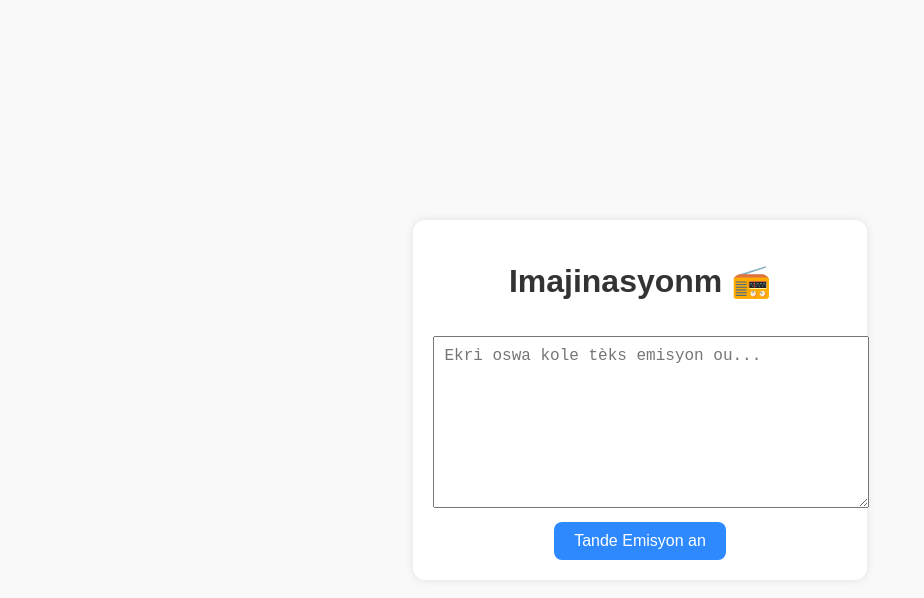
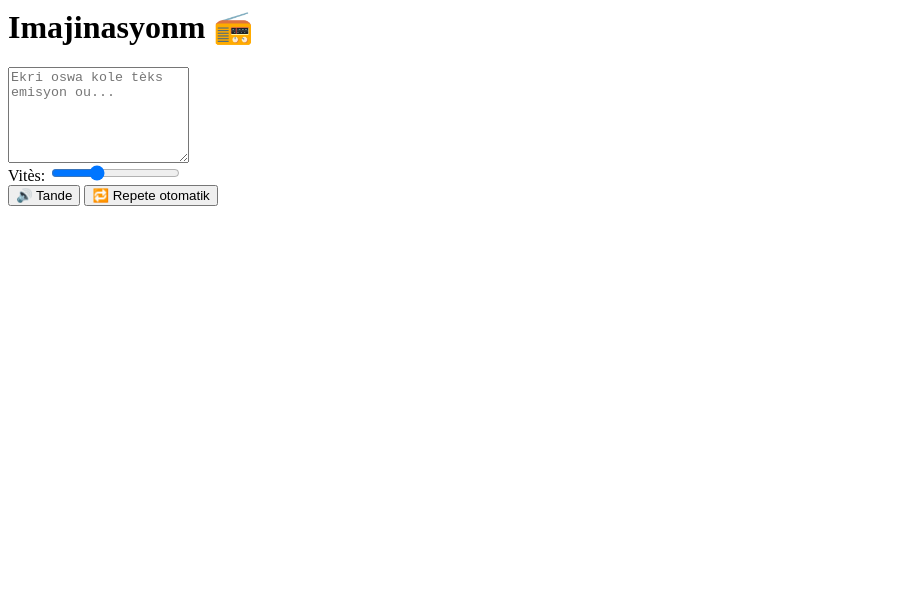
Before and after one commit to Selkokchante/imajinasyonm-demo, a plain HTML site: page index.html in a window 1280 px wide. Shown: the whole page, without its empty margins (0-924 px from the left). Drawn offline with Linux system fonts and the light colour scheme.

Commit message:
Update index.html

```diff
--- a/index.html
+++ b/index.html
@@ -1,17 +1,19 @@
-<!DOCTYPE html>
-<html lang="ht">
-<head>
-  <meta charset="UTF-8" />
-  <meta name="viewport" content="width=device-width, initial-scale=1.0"/>
-  <title>Imajinasyonm - Emisyon</title>
-  <link rel="stylesheet" href="style.css" />
-</head>
 <body>
   <div class="container">
     <h1>Imajinasyonm 📻</h1>
-    <textarea id="textInput" placeholder="Ekri oswa kole tèks emisyon ou..."></textarea>
-    <button onclick="playText()">Tande Emisyon an</button>
+
+    <textarea id="textInput" placeholder="Ekri oswa kole tèks emisyon ou..." rows="6"></textarea>
+
+    <div class="controls">
+      <label for="rate">Vitès: </label>
+      <input type="range" id="rate" min="0.5" max="2" step="0.25" value="1" />
+    </div>
+
+    <div class="buttons">
+      <button onclick="playText()">🔊 Tande</button>
+      <button onclick="toggleLoop()">🔁 Repete otomatik</button>
+    </div>
   </div>
+
   <script src="script.js"></script>
 </body>
-</html>
```
